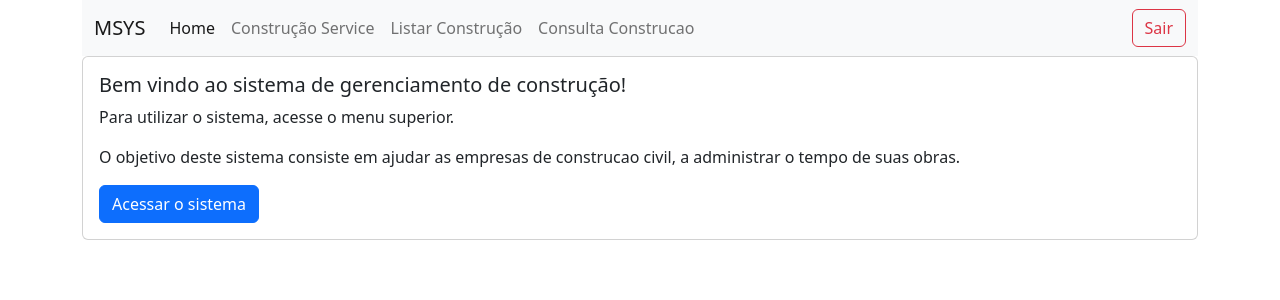
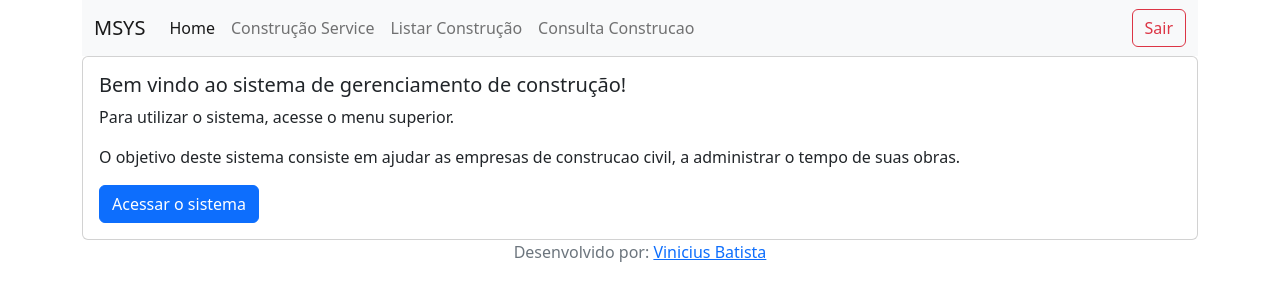
Before and after one commit to vinicius-batista-dev/gerenciamento-cloud, a React (Create React App) app: page /home in a window 1280 px wide. Shown: the top 300 px of the page. Built offline with nearby package versions, Linux system fonts and the light colour scheme.

Commit message:
atualizando a pagina principal

```diff
--- a/src/pages/Home.jsx
+++ b/src/pages/Home.jsx
@@ -24,6 +24,18 @@ const Home = () => {
               </Link>
             </div>
           </div>
+          <div className="card-footer text-muted">
+            <div className="row">
+              <div className="col-12 col-sm-12 col-md-12 col-lg-12 col-xl-12">
+                <p className="text-center">
+                  Desenvolvido por:{" "}
+                  <a href="vinicius-batista" target="_blank">
+                    Vinicius Batista
+                  </a>
+                </p>
+              </div>
+            </div>
+          </div>
         </div>
       </div>
     </div>
```
